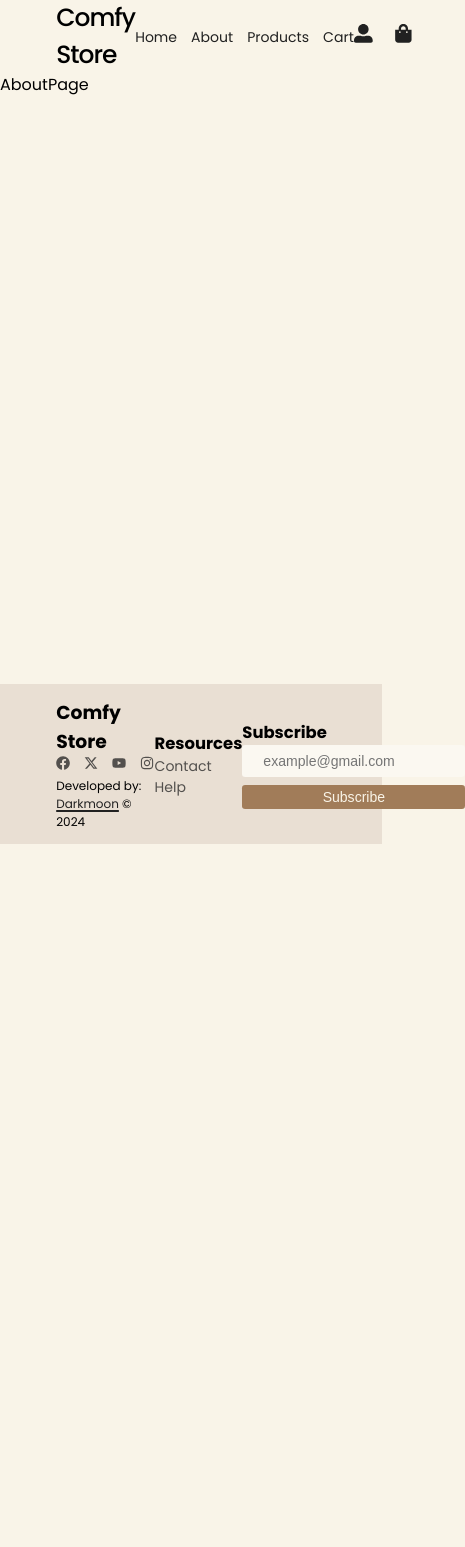
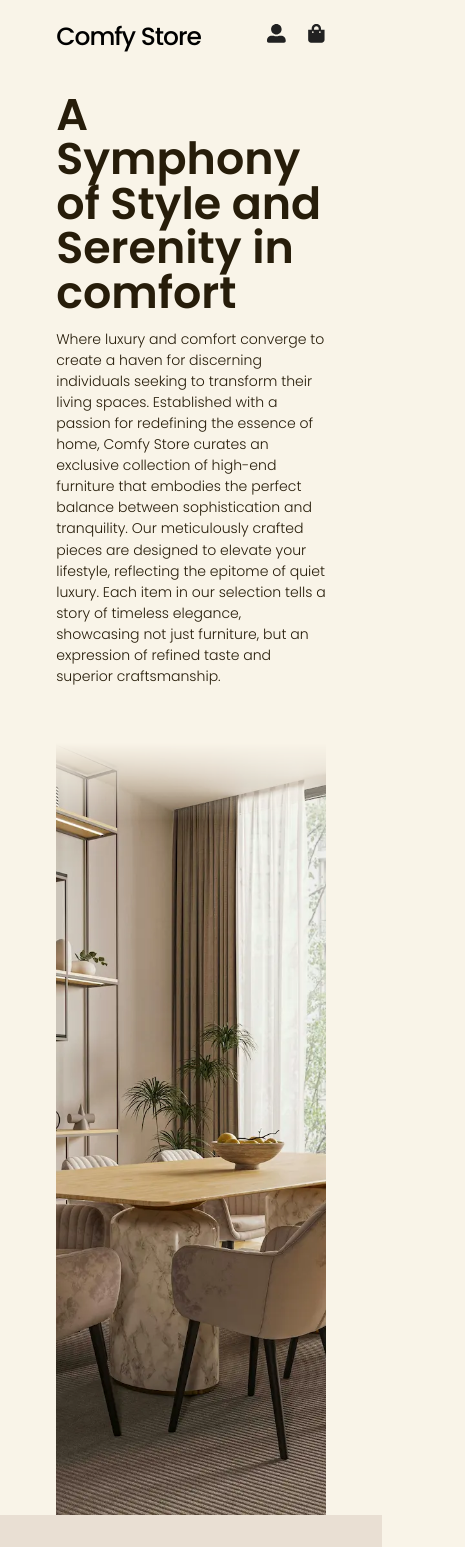
Before and after one commit to Git-Darkmoon/Comfy-Store-v2, a Next.js app: page /about in a window 390 px wide. Shown: the top 1547 px of the page, 465 px wide, since content can reach past the window. Before the commit the page ends 844 px from the top, so only its background shows below. Built offline with nearby package versions, Linux system fonts and the light colour scheme.

Commit message:
[STYLES] Responsive views.

```diff
--- a/src/app/[about]/page.tsx
+++ b/src/app/[about]/page.tsx
@@ -1,4 +1,6 @@
+import About from "@/components/About/About"
+
 function AboutPage() {
-  return <div>AboutPage</div>
+  return <About />
 }
 export default AboutPage
--- a/src/app/globals.scss
+++ b/src/app/globals.scss
@@ -35,5 +35,5 @@ html {
 }
 
 .main {
-  min-height: calc(100vh - vars.$nav-height - vars.$footer-height);
+  min-height: calc(100vh - vars.$nav-height);
 }
--- a/src/app/layout.tsx
+++ b/src/app/layout.tsx
@@ -6,7 +6,7 @@ import Footer from "@/components/Layout/Footer"
 
 const poppins = Poppins({
   subsets: ["latin"],
-  weight: ["200", "300", "400", "500", "700"],
+  weight: ["200", "300", "400", "500", "600", "700"],
   fallback: ["system-ui", "Helvetica", "Arial", "sans-serif"],
 })
 
--- a/src/components/About/About.tsx
+++ b/src/components/About/About.tsx
@@ -2,12 +2,31 @@ import Image from "next/image"
 
 function About() {
   return (
-    <section>
-      <div>
-        <h1>About</h1>
-        <p>This is about page</p>
+    <section className="about">
+      <div className="about__content">
+        <h1 className="about__content-title">
+          A Symphony of Style and Serenity in comfort
+        </h1>
+        <p className="about__content-text">
+          Where luxury and comfort converge to create a haven for discerning
+          individuals seeking to transform their living spaces. Established with
+          a passion for redefining the essence of home, Comfy Store curates an
+          exclusive collection of high-end furniture that embodies the perfect
+          balance between sophistication and tranquility. Our meticulously
+          crafted pieces are designed to elevate your lifestyle, reflecting the
+          epitome of quiet luxury. Each item in our selection tells a story of
+          timeless elegance, showcasing not just furniture, but an expression of
+          refined taste and superior craftsmanship.
+        </p>
       </div>
-      <Image />
+      <Image
+        src={"/assets/about/comfyStore_aboutImg.webp"}
+        alt="Luxury Italian Dining table for the about section"
+        width={1000}
+        height={1000}
+        className="about__img"
+        priority
+      />
     </section>
   )
 }
--- a/src/styles/_variables.scss
+++ b/src/styles/_variables.scss
@@ -30,7 +30,6 @@ $padding-x: $gutter-2xl;
 
 // Dimensions
 $nav-height: 4.5rem;
-$footer-height: 160px;
 
 // Breakpoints
 $max-width: 1440px;
--- a/src/styles/components/About/About.scss
+++ b/src/styles/components/About/About.scss
@@ -0,0 +1,59 @@
+@use "../../variables" as vars;
+@use "../../mixins" as mixins;
+
+.about {
+  @include mixins.flexy(space-between);
+  padding-inline: vars.$padding-x;
+  gap: vars.$gutter-l;
+
+  &__content {
+    max-width: 70ch;
+    padding-block-end: vars.$gutter-l;
+
+    &-title {
+      font-size: vars.$fs-4;
+      line-height: 1;
+      margin-bottom: vars.$gutter-s;
+      color: vars.$clr-secondary;
+      font-weight: 600;
+      text-wrap: pretty;
+    }
+    &-text {
+      font-size: vars.$fs-0;
+      line-height: 1.5;
+      color: vars.$clr-secondary;
+      font-weight: 300;
+      text-wrap: pretty;
+    }
+  }
+  &__img {
+    height: calc(100vh - vars.$nav-height);
+    mask-image: linear-gradient(
+      to right,
+      rgba(0, 0, 0, 0),
+      rgba(0, 0, 0, 1) 15%,
+      rgba(0, 0, 0, 1) 99%,
+      rgba(0, 0, 0, 0)
+    );
+    object-fit: cover;
+    object-position: center;
+  }
+}
+
+@media (width <= 992px) {
+  .about {
+    flex-direction: column;
+    margin-top: vars.$gutter-m;
+
+    &__img {
+      width: 100%;
+      aspect-ratio: 1/1;
+      mask-image: linear-gradient(
+        to bottom,
+        rgba(0, 0, 0, 0),
+        rgba(0, 0, 0, 1) 10%,
+        rgba(0, 0, 0, 1) 90%
+      );
+    }
+  }
+}
--- a/src/styles/components/SharedLayout/Footer.scss
+++ b/src/styles/components/SharedLayout/Footer.scss
@@ -8,7 +8,6 @@
   padding-inline: vars.$padding-x;
 
   width: 100%;
-  height: vars.$footer-height;
 
   @include mixins.flexy(space-between, center);
 
@@ -75,3 +74,12 @@
     scale: 1.05;
   }
 }
+
+@media (width <= 768px) {
+  .footer {
+    flex-direction: column;
+    align-items: start;
+
+    gap: vars.$gutter-s;
+  }
+}
--- a/src/styles/components/SharedLayout/Navbar.scss
+++ b/src/styles/components/SharedLayout/Navbar.scss
@@ -48,3 +48,9 @@
 .navbar__icon {
   font-size: vars.$fs-1;
 }
+
+@media (width <= 768px) {
+  .navbar__linksContainer {
+    display: none;
+  }
+}
```
Also changed, not shown: public/assets/about/comfyStore_aboutImg.webp (added).
